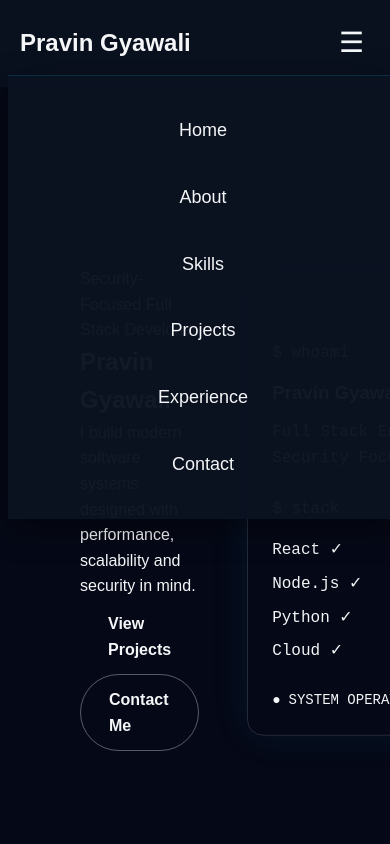
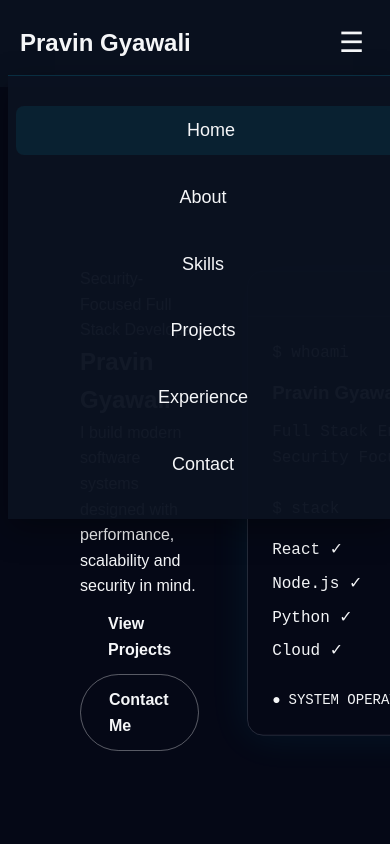
Before and after one commit to py-cyberops/pravin-portfolio, a React (Vite) app: page / in a window 390 px wide. Both pictures are taken after a click on the button "Toggle navigation menu". Shown: the top 844 px of the page. Built offline with nearby package versions, Linux system fonts and the light colour scheme.

Commit message:
add active navbar section tracking

```diff
--- a/src/components/Navbar/Navbar.css
+++ b/src/components/Navbar/Navbar.css
@@ -214,3 +214,57 @@
 
 
 }
+
+
+
+.navbar-links a.active {
+
+    color:var(--color-cyan);
+
+    position:relative;
+
+}
+
+
+.navbar-links a.active::after {
+
+    content:"";
+
+    position:absolute;
+
+    bottom:-8px;
+
+    left:0;
+
+    width:100%;
+
+    height:2px;
+
+    background:var(--color-cyan);
+
+}
+
+
+
+@media(max-width:768px){
+
+
+    .navbar-links a.active::after {
+
+        display:none;
+
+    }
+
+
+    .navbar-links a.active {
+
+        background:
+
+        rgba(0,212,255,0.08);
+
+        border-radius:8px;
+
+    }
+
+
+}
--- a/src/components/Navbar/Navbar.jsx
+++ b/src/components/Navbar/Navbar.jsx
@@ -1,4 +1,4 @@
-import { useState } from "react";
+import { useState, useEffect } from "react";
 
 import { navLinks } from "../../data/navigation";
 
@@ -9,6 +9,59 @@ const Navbar = () => {
 
     const [menuOpen, setMenuOpen] = useState(false);
 
+    const [activeSection, setActiveSection] = useState("home");
+
+
+
+    useEffect(() => {
+
+        const sections = document.querySelectorAll("section[id]");
+
+
+        const observer = new IntersectionObserver(
+
+            (entries) => {
+
+                entries.forEach((entry) => {
+
+                    if (entry.isIntersecting) {
+
+                        setActiveSection(entry.target.id);
+
+                    }
+
+                });
+
+            },
+
+            {
+                threshold:0.3,
+            }
+
+        );
+
+
+        sections.forEach((section) => {
+
+            observer.observe(section);
+
+        });
+
+
+        return () => {
+
+            sections.forEach((section) => {
+
+                observer.unobserve(section);
+
+            });
+
+        };
+
+
+    }, []);
+
+
 
     return (
 
@@ -16,7 +69,9 @@ const Navbar = () => {
 
 
             <div className="navbar-logo">
+
                 Pravin Gyawali
+
             </div>
 
 
@@ -24,6 +79,8 @@ const Navbar = () => {
             <button
 
                 className="menu-toggle"
+
+                aria-label="Toggle navigation menu"
 
                 onClick={() => setMenuOpen(!menuOpen)}
 
@@ -54,6 +111,12 @@ const Navbar = () => {
 
                                 href={link.path}
 
+                                className={
+                                    activeSection === link.path.substring(1)
+                                    ? "active"
+                                    : ""
+                                }
+
                                 onClick={() => setMenuOpen(false)}
 
                             >
```
